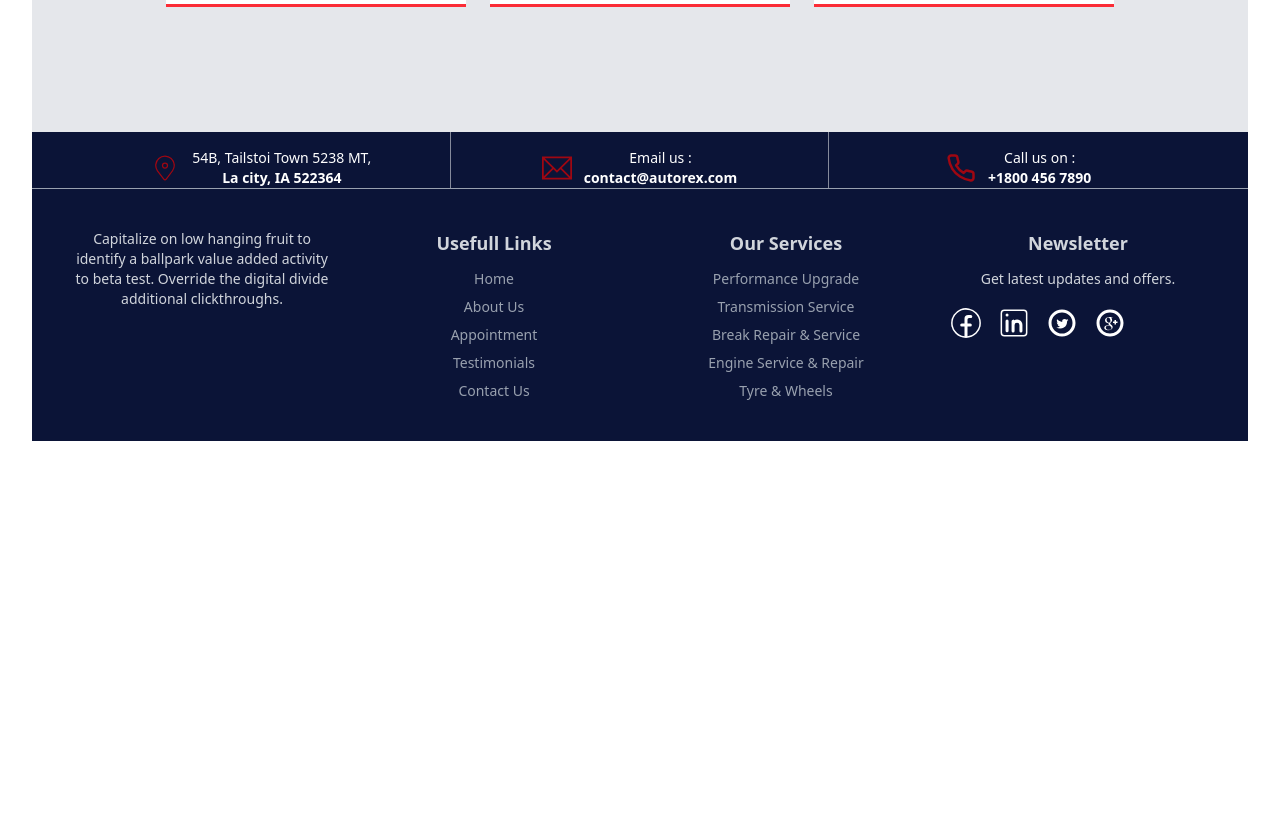
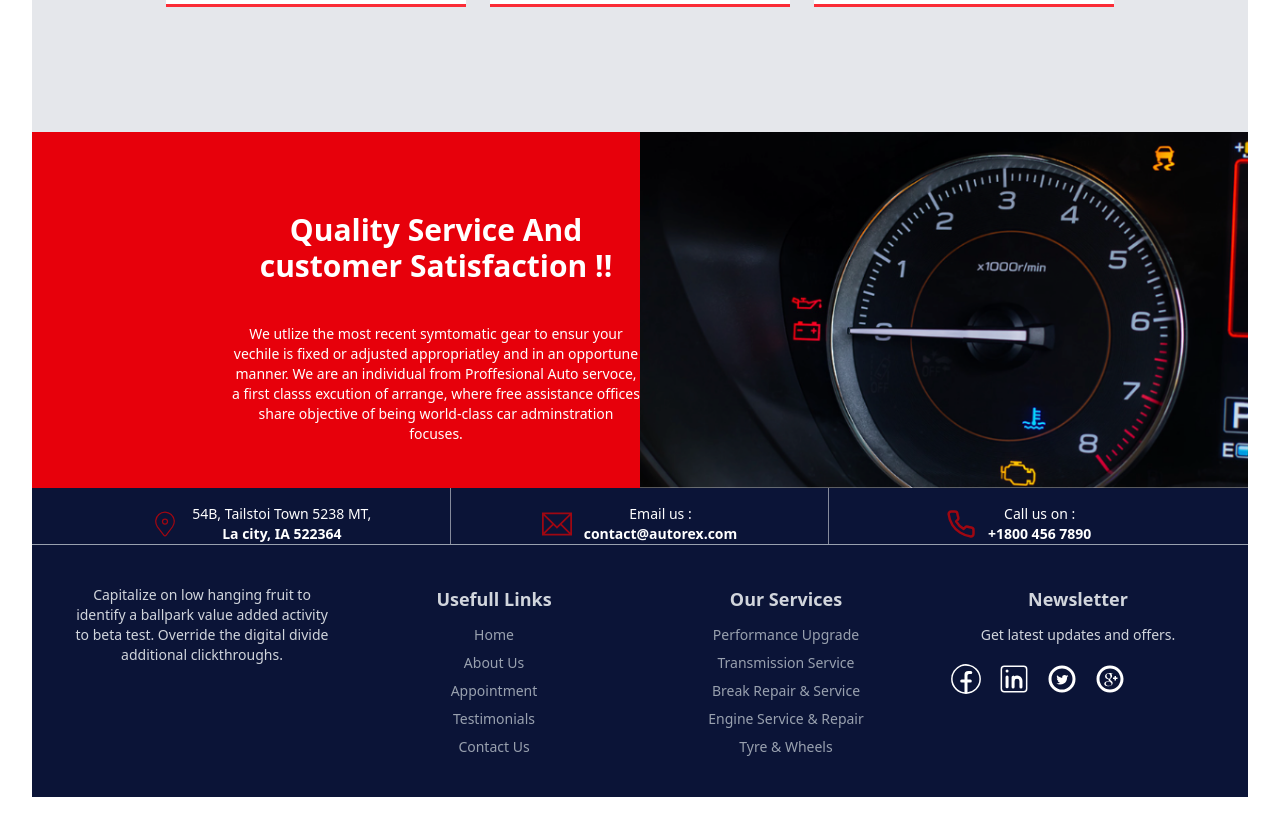
Before and after one commit to HenokAsaye/Abe_Garage_Evangadi_Project, a React (Vite) app in the folder Frontend/: page / in a window 1280 px wide. Shown: the part 1960-2789 px from the top of the page. Before the commit the page ends 2433 px from the top, so only its background shows below. Built offline with nearby package versions, Linux system fonts and the light colour scheme.

Commit message:
done with the quality service section of the home page

```diff
--- a/Frontend/src/components/Home/Home.jsx
+++ b/Frontend/src/components/Home/Home.jsx
@@ -3,6 +3,19 @@ import homeEngine from "../../assets/home-engine.jpg"
 import aboutPage from "../../assets/about-us.png"
 import aboutPage2 from "../../assets/about-us1.png"
 import  one from "../../assets/1.png"
+import two from "../../assets/2.png"
+import three from "../../assets/3.png"
+import four from "../../assets/4.png"
+import five from "../../assets/5.png"
+import six from "../../assets/6.png"
+import seven from "../../assets/7.png"
+import eight from "../../assets/8.png"
+import nine from "../../assets/9.png"
+import ten from "../../assets/10.png"
+import radar from "../../assets/radar.png"
+import oldies from "../../assets/oldies.png"
+import { FaPlayCircle } from "react-icons/fa";
+import { IoArrowForwardOutline } from "react-icons/io5";
 
 const Home = () => {
   return (
@@ -130,6 +143,20 @@ const Home = () => {
         {/* ////// Our_Service_end Section ///// */}
 
         <div>
+            {/* Quality service section */}
+            <div className='flex flex-col md:flex-row w-full'>
+                <div className='w-1/2 bg-red-600 flex-col items-end justify-center pl-50 pt-20'>
+                    <h2 className='text-white font-bold text-2xl md:text-3xl mb-10'>Quality Service And customer Satisfaction !!</h2>
+                    <p className='text-white text-sm'>
+                        We utlize the most recent symtomatic gear to ensur your vechile is fixed or adjusted appropriatley and in an opportune manner.
+                        We are an individual from Proffesional Auto servoce, a first classs excution of arrange, where free assistance offices share objective
+                        of being world-class car adminstration focuses.
+                    </p>
+                </div>
+                <div className='w-1/2 px-0'>
+                    <img className='object-cover w-full' src={radar} alt="time" />
+                </div>
+            </div>
 
         </div>
 
```
